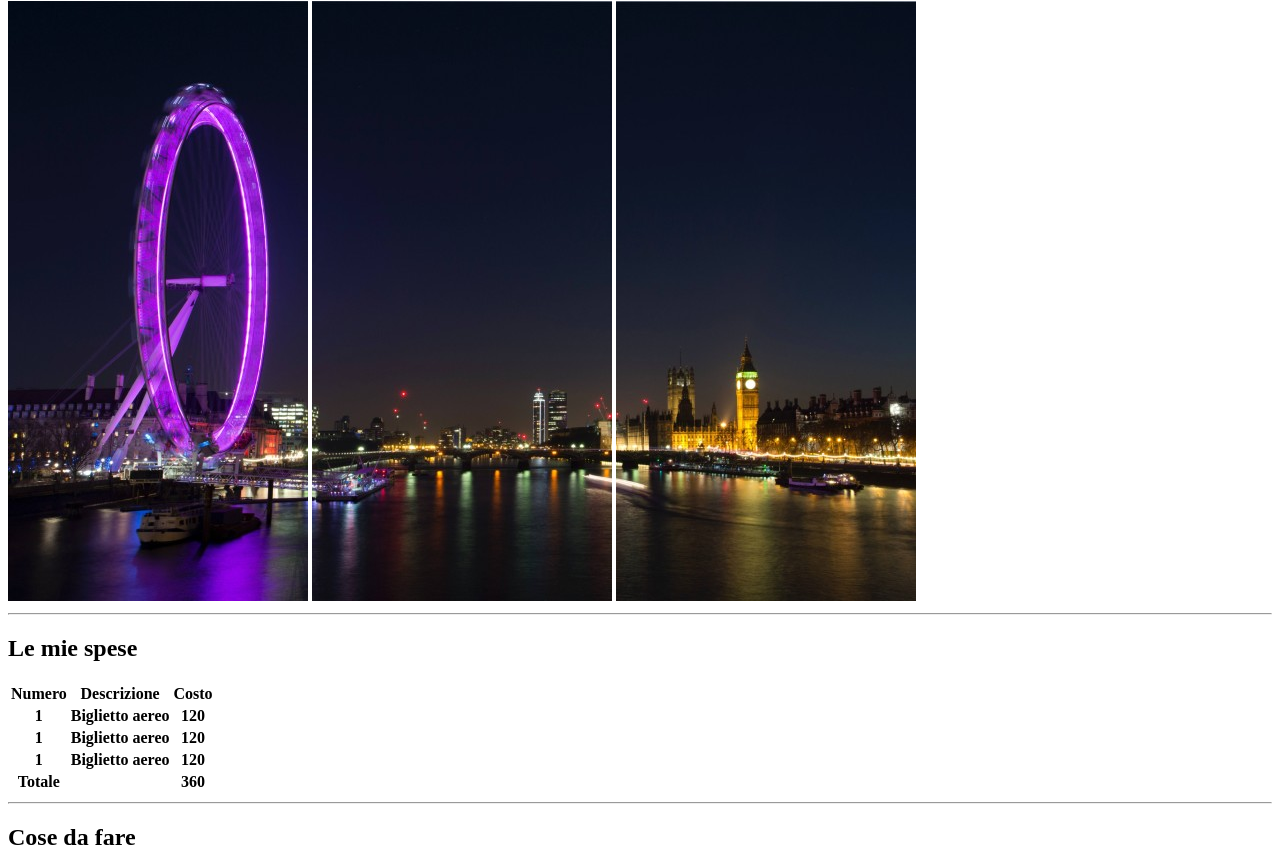
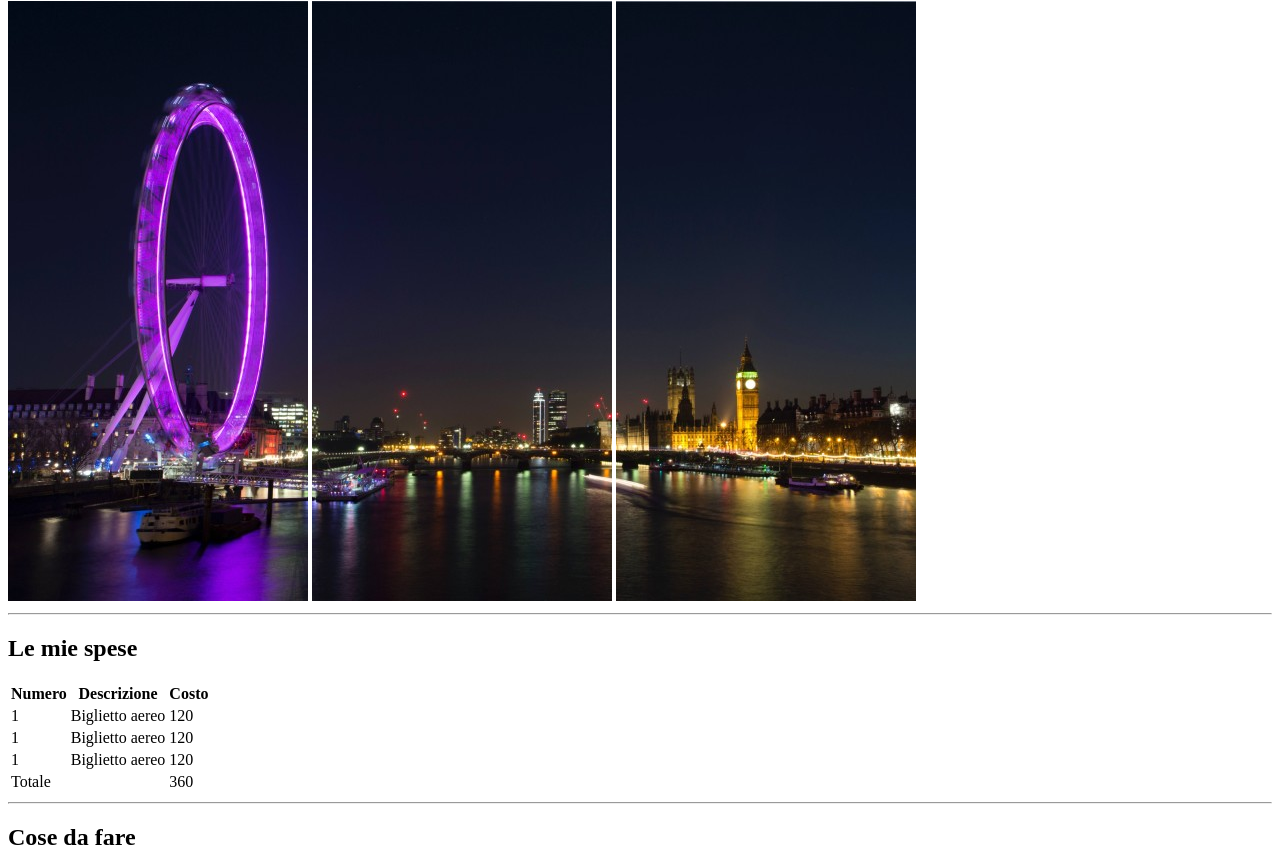
Before and after one commit to EliaPennoni/Viaggio-a-Londra, a plain HTML site: page esercizio_londra/index.html in a window 1280 px wide. Shown: the part 79-947 px from the top of the page. Drawn offline with Linux system fonts and the light colour scheme.

Commit message:
modifiche affettuate dopo correzione esercizio

```diff
--- a/esercizio_londra/index.html
+++ b/esercizio_londra/index.html
@@ -24,25 +24,26 @@
             <th> <strong>Costo</strong></th>
          </tr>
          <tr>
-            <th>1</th>
-            <th>Biglietto aereo</th>
-            <th>120</th>
+            <td>1</td>
+            <td>Biglietto aereo</td>
+            <td>120</td>
          </tr>
          <tr>
-            <th>1</th>
-            <th>Biglietto aereo</th>
-            <th>120</th>
+            <td>1</td>
+            <td>Biglietto aereo</td>
+            <td>120</td>
          </tr>
          <tr>
-            <th>1</th>
-            <th>Biglietto aereo</th>
-            <th>120</th>
+            <td>1</td>
+            <td>Biglietto aereo</td>
+            <td>120</td>
          </tr>
          <tr>
-            <th>Totale</th>
-            <th></th>
-            <th>360</th>
-        </tr></table>
+            <td>Totale</td>
+            <td></td>
+            <td>360</td>
+         </tr>
+       </table>
 
 
 
@@ -88,6 +89,7 @@
 
                 </ul>
          </li>
+        </ol>
 
     <hr>
 
```
Lines whose indentation alone changed are shown as unchanged.
